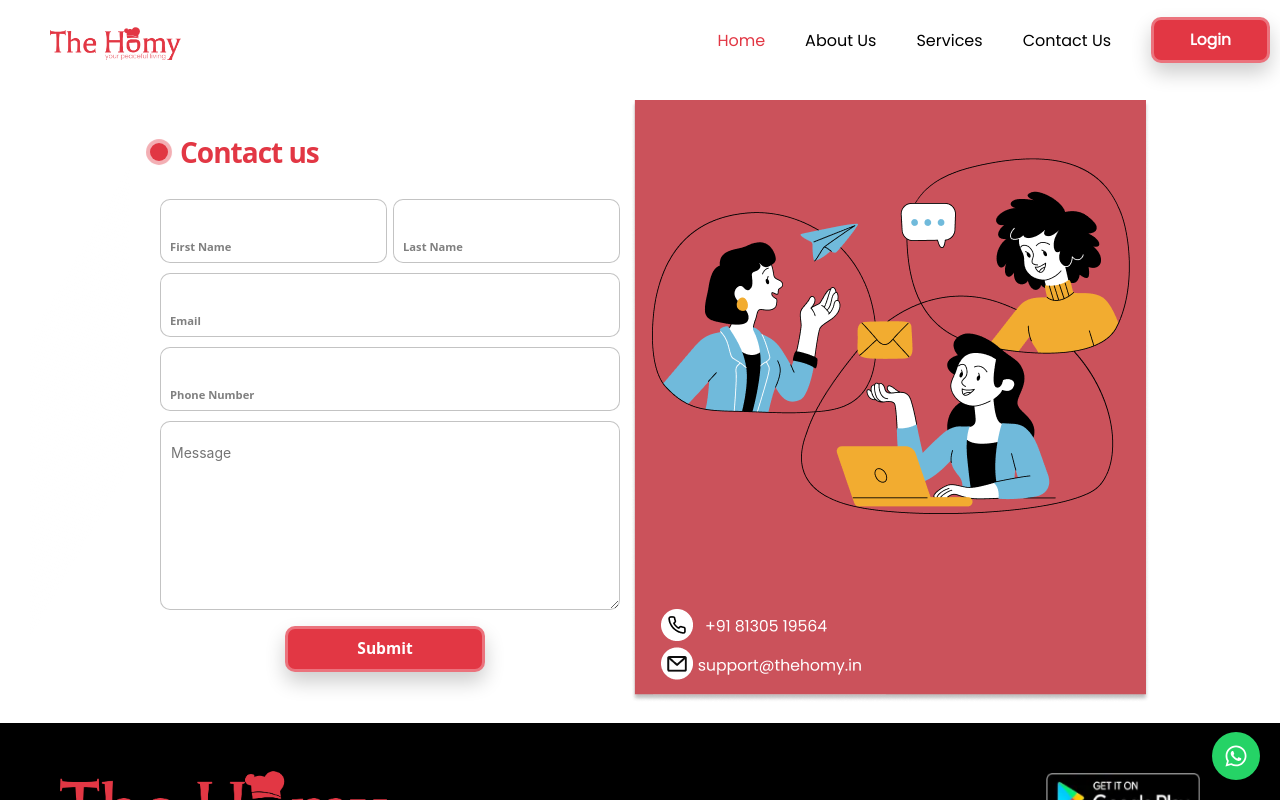
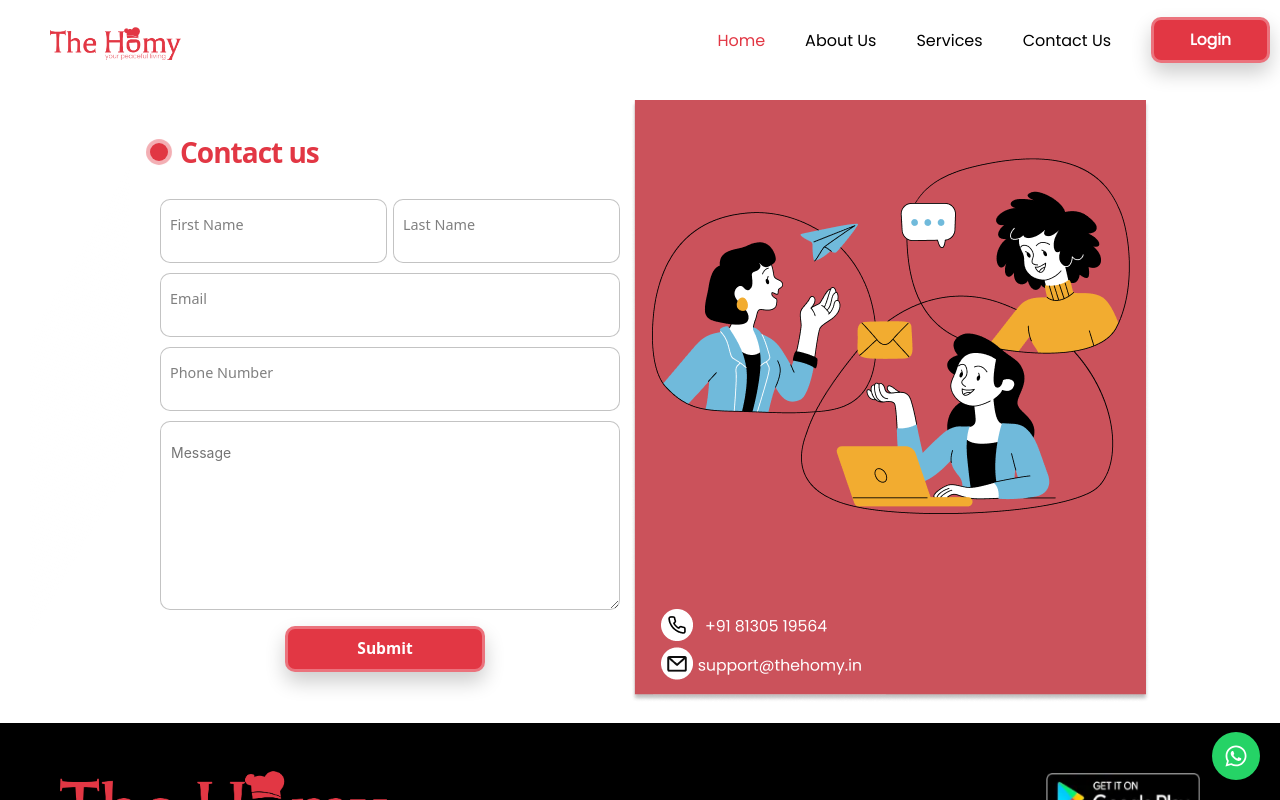
Before and after one commit to thehomy001/thehomy.in, a React (Vite) app: page /contact in a window 1280 px wide. Shown: the top 800 px of the page. Built offline with nearby package versions, Linux system fonts and the light colour scheme.

Commit message:
himanshu_update
himanshu_update

```diff
--- a/components/Contact/Contact.jsx
+++ b/components/Contact/Contact.jsx
@@ -1,29 +1,100 @@
-import React from "react";
+import React,{useState} from "react";
 import "./Contact.css";
 import "../Navbar/Navbar.css";
+import axios from "axios";
+
+
+
 function Contact() {
+	const [fname, setfname] = useState("");
+	const [lname, setlname] = useState("");
+	const [email, setemail] = useState("");
+	const [Number, setNumber] = useState("");
+	const [message, setmessage] = useState("");
+	const [isSubmitting, setIsSubmitting] = useState(false);
+
+
+
+
+	const submitHandler = async (e) => {
+		e.preventDefault();
+
+		setIsSubmitting(true);
+		console.log("task submitted")
+
+
+
+		try {
+
+		  const data = await axios.post(
+		       "http://127.0.0.1:8000/contact/" ,
+			{
+				fname,
+				lname,
+				email,
+                Number,
+				message,
+
+			},
+			{
+			  headers: {
+				"Content-Type": "application/json",
+			  },
+			  withCredentials: true,
+			}
+		  );
+
+
+
+
+		} catch (error) {
+		  toast.error(error);
+
+
+		}finally {
+			setIsSubmitting(false);
+		}
+	  };
+
+
+
+
+
+
+
+
+
 	return (
 		<div className="cmain">
-			<form className="cform">
+
+			<form className="cform" onSubmit={submitHandler}>
 				<p className="title">Contact us </p>
 
 				<div className="flex">
 					<label>
 						<input
-							required=""
+							required
 							placeholder=""
 							type="text"
 							className="input"
+							value={fname}
+                             onChange={(e) => {
+                              setfname(e.target.value);
+            }}
 						/>
 						<span>First Name</span>
 					</label>
 
 					<label>
 						<input
-							required=""
+							required
 							placeholder=""
 							type="text"
 							className="input"
+							value={lname}
+                             onChange={(e) => {
+                              setlname(e.target.value);
+            }}
 						/>
 						<span>Last Name</span>
 					</label>
@@ -31,20 +102,29 @@ function Contact() {
 
 				<label>
 					<input
-						required=""
+						required
 						placeholder=""
 						type="email"
 						className="input"
+						value={email}
+                             onChange={(e) => {
+                              setemail(e.target.value);
+            }}
+
 					/>
 					<span>Email</span>
 				</label>
 
 				<label>
 					<input
-						required=""
+						required
 						placeholder=""
-						type="text"
+						type="tel"
 						className="input"
+						value={Number}
+                             onChange={(e) => {
+                              setNumber(e.target.value);
+            }}
 					/>
 					<span>Phone Number</span>
 				</label>
@@ -56,13 +136,23 @@ function Contact() {
 						className="input message"
 						rows="7"
 
+						value={message}
+                             onChange={(e) => {
+                              setmessage(e.target.value);
+            }}
+
 					/>
 
 				</label>
-				<button className="loginbtn submit">Submit</button>
+				<button className="loginbtn submit" type="submit" disabled={isSubmitting}>
+				{isSubmitting ? 'Submitting...' : 'Submit'}
+				</button>
+
+
+
 			</form>
 			<div className="box">
-				<img src="./contactus.png" alt="" srcset="" />
+				<img src="./contactus.png" alt=""  />
 			</div>
 		</div>
 	);
--- a/package.json
+++ b/package.json
@@ -11,6 +11,7 @@
   "dependencies": {
     "@fortawesome/fontawesome-free": "^6.4.2",
     "aos": "^2.3.4",
+    "axios": "^1.6.5",
     "bootstrap": "^5.3.2",
     "fetch": "^1.1.0",
     "framer-motion": "^10.16.16",
```
Also changed, not shown: 1 other file (tests, documents, lock files or other folders).
